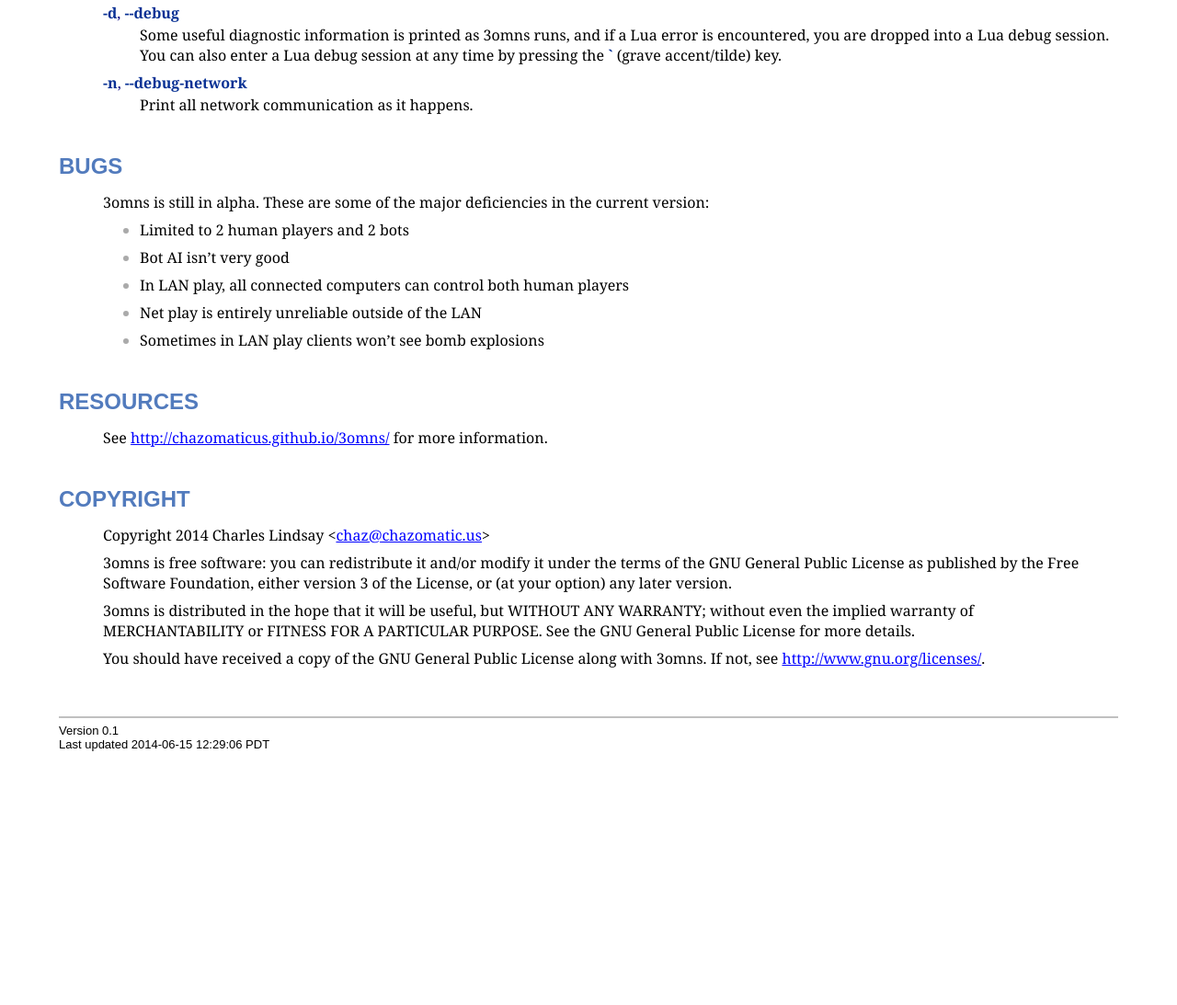
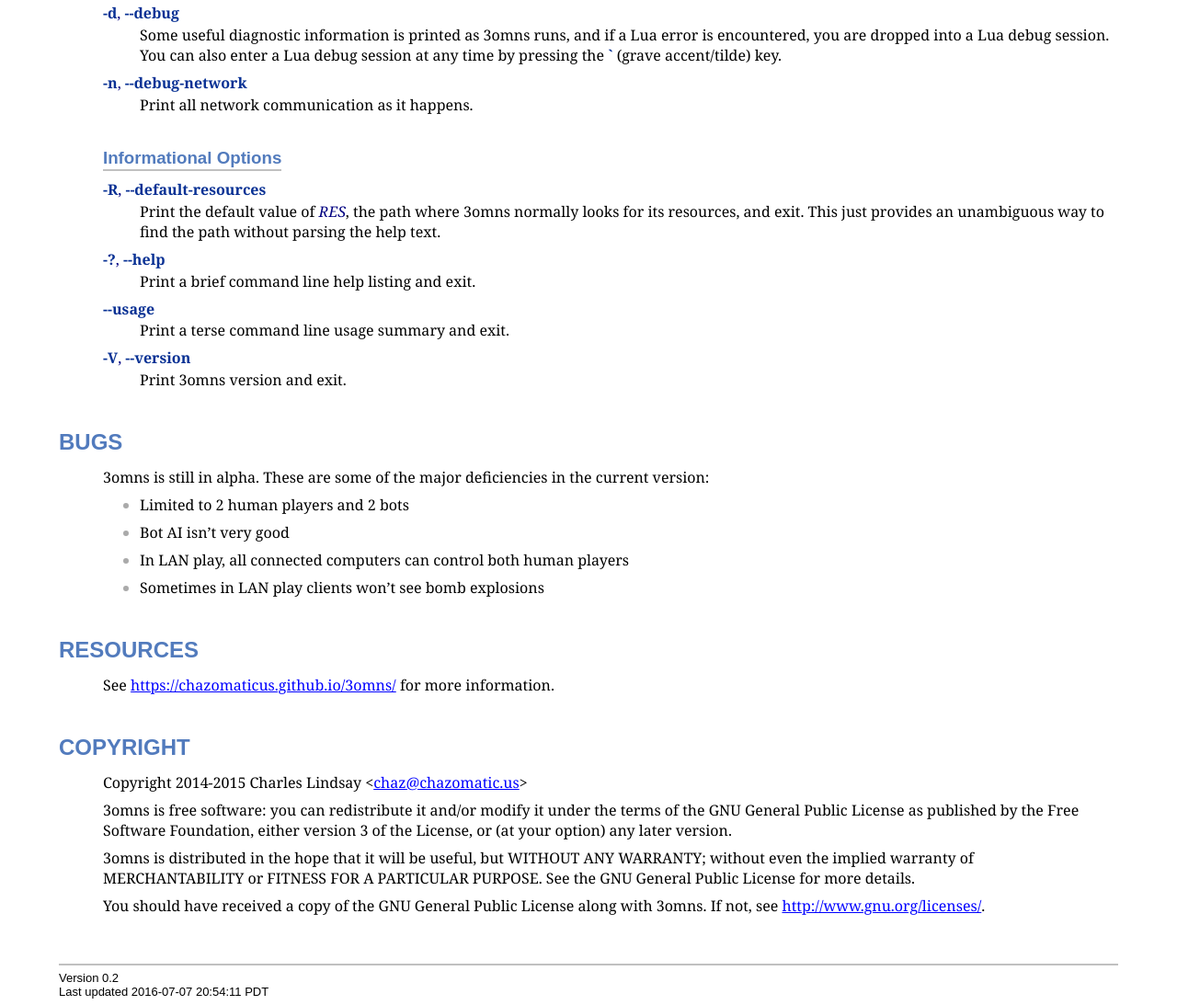
Before and after one commit to Mailaender/3omns, a plain HTML site: page 3omns.6.html in a window 1280 px wide. Shown: the part 1084-2177 px from the top of the page at 92% size. Before the commit the page ends 1908 px from the top, so only its background shows below. Drawn offline with Linux system fonts and the light colour scheme.

Commit message:
Update manpage html
Generate with 'asciidoc 3omns.6.txt' after ./configure.  Just sayin' so
it's easier to find next time.  It's also spelled out in 3omns.6.txt.in.

```diff
--- a/3omns.6.html
+++ b/3omns.6.html
@@ -787,8 +787,8 @@ contain powerups that briefly make you invulnerable.</p></div>
 <dd>
 <p>
     Normally, 3omns looks for its resources somewhere like <strong>/usr/share/3omns</strong>
-    (see <strong>3omns --help</strong> for the actual location).  Specify an alternative in
-    <em>RES</em>.
+    (see <strong>3omns --default-resources</strong> for the actual location).  Specify an
+    alternative in <em>RES</em>.
 </p>
 </dd>
 </dl></div>
@@ -847,6 +847,45 @@ contain powerups that briefly make you invulnerable.</p></div>
 </dd>
 </dl></div>
 </div>
+<div class="sect2">
+<h3 id="_informational_options">Informational Options</h3>
+<div class="dlist"><dl>
+<dt class="hdlist1">
+<strong>-R</strong>, <strong>--default-resources</strong>
+</dt>
+<dd>
+<p>
+    Print the default value of <em>RES</em>, the path where 3omns normally looks for
+    its resources, and exit.  This just provides an unambiguous way to find
+    the path without parsing the help text.
+</p>
+</dd>
+<dt class="hdlist1">
+<strong>-?</strong>, <strong>--help</strong>
+</dt>
+<dd>
+<p>
+    Print a brief command line help listing and exit.
+</p>
+</dd>
+<dt class="hdlist1">
+<strong>--usage</strong>
+</dt>
+<dd>
+<p>
+    Print a terse command line usage summary and exit.
+</p>
+</dd>
+<dt class="hdlist1">
+<strong>-V</strong>, <strong>--version</strong>
+</dt>
+<dd>
+<p>
+    Print 3omns version and exit.
+</p>
+</dd>
+</dl></div>
+</div>
 </div>
 </div>
 <div class="sect1">
@@ -872,11 +911,6 @@ In LAN play, all connected computers can control both human players
 </li>
 <li>
 <p>
-Net play is entirely unreliable outside of the LAN
-</p>
-</li>
-<li>
-<p>
 Sometimes in LAN play clients won&#8217;t see bomb explosions
 </p>
 </li>
@@ -886,13 +920,13 @@ Sometimes in LAN play clients won&#8217;t see bomb explosions
 <div class="sect1">
 <h2 id="_resources">RESOURCES</h2>
 <div class="sectionbody">
-<div class="paragraph"><p>See <a href="http://chazomaticus.github.io/3omns/">http://chazomaticus.github.io/3omns/</a> for more information.</p></div>
+<div class="paragraph"><p>See <a href="https://chazomaticus.github.io/3omns/">https://chazomaticus.github.io/3omns/</a> for more information.</p></div>
 </div>
 </div>
 <div class="sect1">
 <h2 id="_copyright">COPYRIGHT</h2>
 <div class="sectionbody">
-<div class="paragraph"><p>Copyright 2014 Charles Lindsay &lt;<a href="mailto:chaz@chazomatic.us">chaz@chazomatic.us</a>&gt;</p></div>
+<div class="paragraph"><p>Copyright 2014-2015 Charles Lindsay &lt;<a href="mailto:chaz@chazomatic.us">chaz@chazomatic.us</a>&gt;</p></div>
 <div class="paragraph"><p>3omns is free software: you can redistribute it and/or modify it under the
 terms of the GNU General Public License as published by the Free Software
 Foundation, either version 3 of the License, or (at your option) any later
@@ -908,8 +942,9 @@ PARTICULAR PURPOSE.  See the GNU General Public License for more details.</p></d
 <div id="footnotes"><hr /></div>
 <div id="footer">
 <div id="footer-text">
-Version 0.1<br />
-Last updated 2014-06-15 12:29:06 PDT
+Version 0.2<br />
+Last updated
+ 2016-07-07 20:54:11 PDT
 </div>
 </div>
 </body>
```
